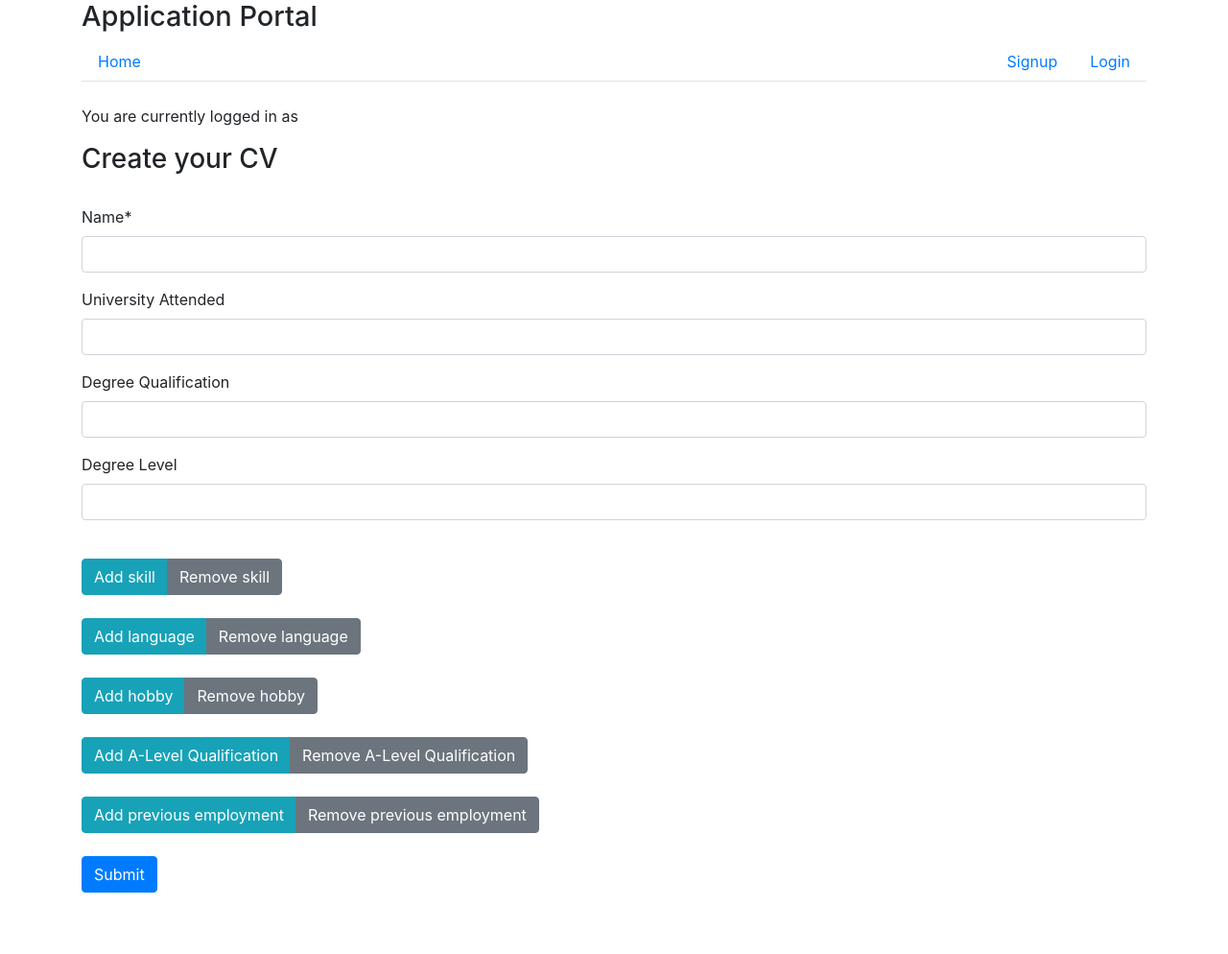
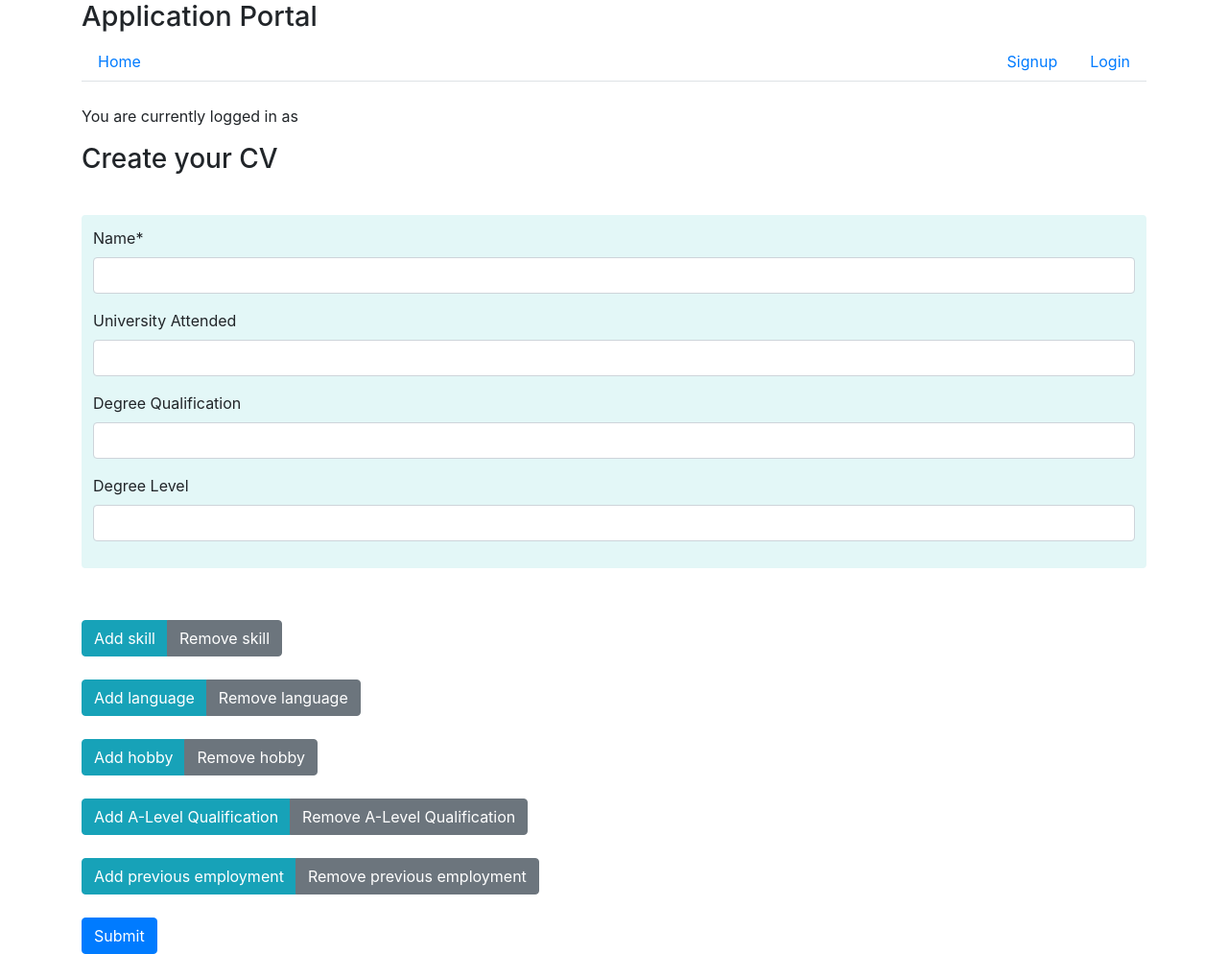
Before and after one commit to I-am-Cazza/group31-project, a Django app: template templates/applicantportal/cv.html in a window 1280 px wide. Shown: the whole page at 96% size. Before the commit the page ends 930 px from the top, so only its background shows below. Run offline with Django 3.2, Linux system fonts and the light colour scheme; the template is opened without the code that fills it: values that come from a table or form of the project are taken from there, others are empty; some libraries are stand-ins or nearby versions.

Commit message:
UI changes to CV page

```diff
--- a/templates/applicantportal/cv.html
+++ b/templates/applicantportal/cv.html
@@ -13,21 +13,33 @@
 {% if error is not None %}
   <p style="color: red">{{error}}</p>
 {% endif %}
+<style type="text/css">
+div.rounded
+{
+padding: 0px;
+border: 2px solid #000;
+border-radius: 15px;
+-moz-border-radius: 15px;
+}
+</style>
+
 <form action="{% url 'cv' %}" method="post">
 
   <div id='forms'>
+    <div id='mainform' class='rounded' style='padding: 10px; margin-top:10px; margin-bottom:10px; border-color:#e3f7f7; background-color:#e3f7f7'>
       {{ form|crispy }}
+    </div>
     {% csrf_token %}
 
-    <div id='skills'>
+    <div id='skills' class='rounded' style='visibility: hidden; border-color: #e3eff7; background-color:#e3eff7'>
     </div>
-    <div id='languages'>
+    <div id='languages' class='rounded' style='visibility: hidden; border-color: #e3e9f7; background-color:#e3e9f7'>
     </div>
-    <div id='hobbies'>
+    <div id='hobbies' class='rounded' style='visibility: hidden; border-color: #e3e4f7; background-color:#e3e4f7'>
     </div>
-    <div id='qualifications'>
+    <div id='qualifications' class='rounded' style='visibility: hidden; border-color: #e7e3f7; background-color:#e7e3f7'>
     </div>
-    <div id='jobs'>
+    <div id='jobs' class='rounded' style='visibility: hidden; border-color: #ece3f7; background-color:#ece3f7'>
     </div>
     </div>
 
@@ -97,8 +109,10 @@ $("#add-another-skill").click(function() {
     element.attr('id', 'extra_field_number' + form_count)
     element.attr('class', 'form-control')
     $("#skills").append(element);
-    $("#skills").append("<br>");
-
+    $('#skills').css('visibility', 'visible')
+    $('#skills').css('padding', '10px')
+    $('#skills').css('margin-top', '10px')
+    $('#skills').css('margin-bottom', '10px')
     // build element and append it to our forms container
 
     $("[name=extra_field_count]").val(form_count);
@@ -113,6 +127,12 @@ if (form_count > 0){
       $('#extra_field_expertise' + form_count).remove();
       $('#extra_field_number' + form_count).remove();
       form_count --;
+      if(form_count == 0){
+        $('#skills').css('visibility', 'hidden')
+        $('#skills').css('padding', '0px')
+        $('#skills').css('margin-top', '0px')
+        $('#skills').css('margin-bottom', '0px')
+      }
 
       $("[name=extra_field_count]").val(form_count);
     }
@@ -137,6 +157,10 @@ $("#add-another-language").click(function() {
     element.attr('id', 'extra_field_number_lang_' + language_count)
     element.attr('class', 'form-control')
     $("#languages").append(element);
+    $('#languages').css('visibility', 'visible')
+    $('#languages').css('padding', '10px')
+    $('#languages').css('margin-top', '10px')
+    $('#languages').css('margin-bottom', '10px')
 
     $("[name=extra_language_count]").val(language_count);
 
@@ -149,7 +173,12 @@ if (language_count > 0){
       $('#extra_field_expertise_lang_' + language_count).remove();
       $('#extra_field_number_lang_' + language_count).remove();
       language_count --;
-
+      if(language_count == 0){
+        $('#languages').css('visibility', 'hidden')
+        $('#languages').css('padding', '0px')
+        $('#languages').css('margin-top', '0px')
+        $('#languages').css('margin-bottom', '0px')
+      }
       $("[name=extra_language_count]").val(language_count);
     }
 })
@@ -173,6 +202,10 @@ $("#add-another-hobby").click(function() {
     element.attr('id', 'extra_field_number_hobby_' + hobby_count)
     element.attr('class', 'form-control')
     $("#hobbies").append(element);
+    $('#hobbies').css('visibility', 'visible')
+    $('#hobbies').css('padding', '10px')
+    $('#hobbies').css('margin-top', '10px')
+    $('#hobbies').css('margin-bottom', '10px')
 
     $("[name=extra_hobby_count]").val(hobby_count);
 })
@@ -184,7 +217,12 @@ if (hobby_count > 0){
       $('#extra_field_expertise_hobby_' + hobby_count).remove();
       $('#extra_field_number_hobby_' + hobby_count).remove();
       hobby_count --;
-
+      if(hobby_count == 0){
+        $('#hobbies').css('visibility', 'hidden')
+        $('#hobbies').css('padding', '0px')
+        $('#hobbies').css('margin-top', '0px')
+        $('#hobbies').css('margin-bottom', '0px')
+      }
       $("[name=extra_hobby_count]").val(hobby_count);
     }
 
@@ -209,7 +247,10 @@ $("#add-another-qual").click(function() {
     element.attr('id', 'extra_field_number_qual_' + qual_count)
     element.attr('class', 'form-control')
     $("#qualifications").append(element);
-
+    $('#qualifications').css('visibility', 'visible')
+    $('#qualifications').css('padding', '10px')
+    $('#qualifications').css('margin-top', '10px')
+    $('#qualifications').css('margin-bottom', '10px')
     $("[name=extra_qual_count]").val(qual_count);
 })
 $("#remove-another-qual").click(function() {
@@ -220,7 +261,12 @@ if (qual_count > 0){
       $('#extra_field_expertise_qual_' + qual_count).remove();
       $('#extra_field_number_qual_' + qual_count).remove();
       qual_count --;
-
+      if(qual_count == 0){
+        $('#qualifications').css('visibility', 'hidden')
+        $('#qualifications').css('padding', '0px')
+        $('#qualifications').css('margin-top', '0px')
+        $('#qualifications').css('margin-bottom', '0px')
+      }
       $("[name=extra_qual_count]").val(qual_count);
     }
 
@@ -254,7 +300,10 @@ $("#add-another-job").click(function() {
     element.attr('id', 'extra_field_len_job_' + job_count)
     element.attr('class', 'form-control')
     $("#jobs").append(element);
-
+    $('#jobs').css('visibility', 'visible')
+    $('#jobs').css('padding', '10px')
+    $('#jobs').css('margin-top', '10px')
+    $('#jobs').css('margin-bottom', '10px')
     $("[name=extra_job_count]").val(job_count);
 })
 $("#remove-another-job").click(function() {
@@ -267,7 +316,12 @@ if (job_count > 0){
       $('#extra_field_len_job_label_' + job_count).remove();
       $('#extra_field_len_job_' + job_count).remove();
       job_count --;
-
+      if(job_count == 0){
+        $('#jobs').css('visibility', 'hidden')
+        $('#jobs').css('padding', '0px')
+        $('#jobs').css('margin-top', '0px')
+        $('#jobs').css('margin-bottom', '0px')
+      }
       $("[name=extra_job_count]").val(job_count);
     }
 
```
